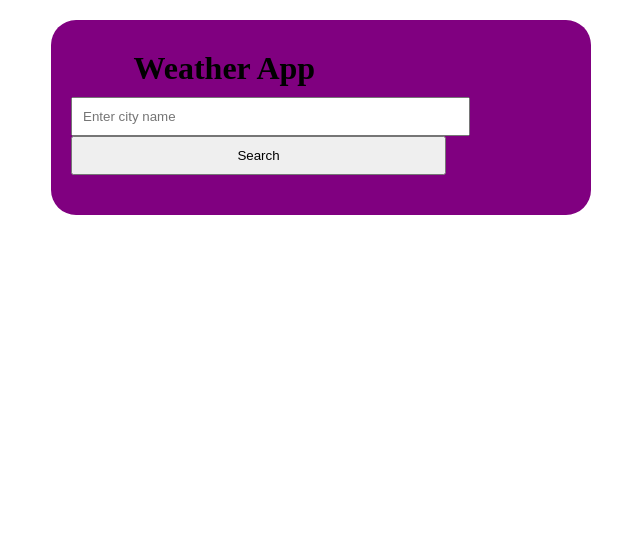
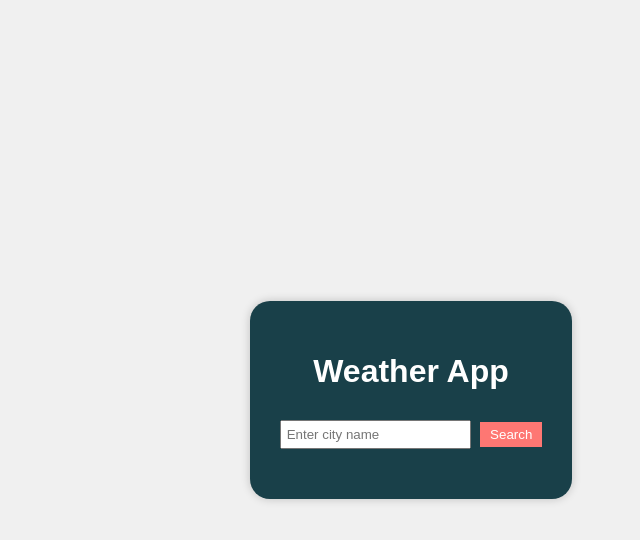
Before and after one commit to deveshidwivedi/weather-website, a plain HTML site: page index.html in a window 1280 px wide. Shown: the whole page, without its empty margins (229-869 px from the left). Drawn offline with Linux system fonts and the light colour scheme.

Commit message:
Update style.css

```diff
--- a/style.css
+++ b/style.css
@@ -1,45 +1,40 @@
-  @import url('https://fonts.googleapis.com/css2?family=Zilla+Slab:wght@300&display=swap');
-
-
-
-*{
-    margin: auto;
-    width:75%;
-    padding: 10px;
-
+@import url('https://fonts.googleapis.com/css2?family=Zilla+Slab:wght@300&display=swap');
+body {
+font-family: Arial, sans-serif;
+background-color: #f0f0f0;
+margin: 0;
+display: flex;
+justify-content: center;
+align-items: center;
+min-height:100vh;
 }
 
-.container{
- width: 500px;
- margin: 0;
- padding: 20px;
-border-radius: 25px;
-background-color: purple;
-
+.container {
+text-align: center;
+background-color: #194049;
+padding: 30px;
+border-radius: 20px;
+box-shadow: 0px 0px 10px rgba(0, 0, 0, 0.2);
 }
 
-#box{
-    text-transform: capitalize;
+h1 {
+margin-bottom: 30px;
+color: white;
 }
 
-.firstbox{
-border: 5px solid black;
-text-align: center;
-width: 100vh;
-justify-content: center;
-align-items: center;
+input[type="text"] {
+padding: 5px;
+margin-right: 5px;
 }
 
-
-.secbox{
-    margin-top: 15px;
-    text-align: center;
-    justify-content: center;
-    align-items: center;
-    width: 50%;
+button {
+padding: 5px 10px;
+background-color: #fe7773;
+color: #fff;
+border: none;
+cursor: pointer;
 }
 
-
-.heading{
-    font-family: 'Zilla Slab', serif;
+#weatherInfo {
+margin-top: 20px;
 }
```
